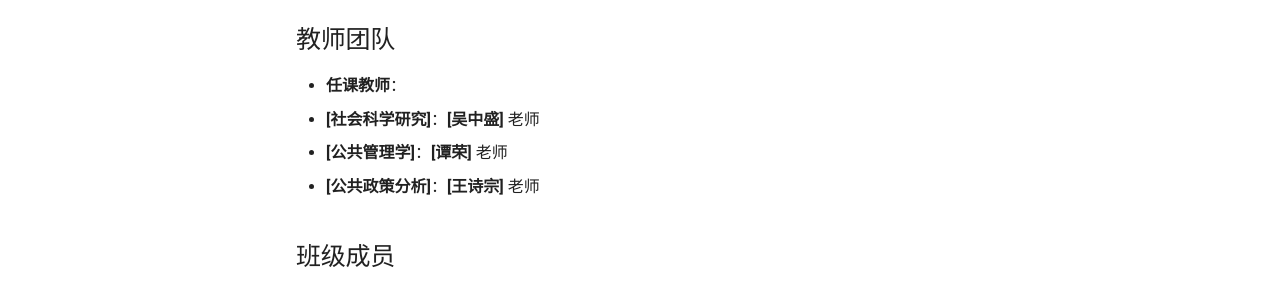
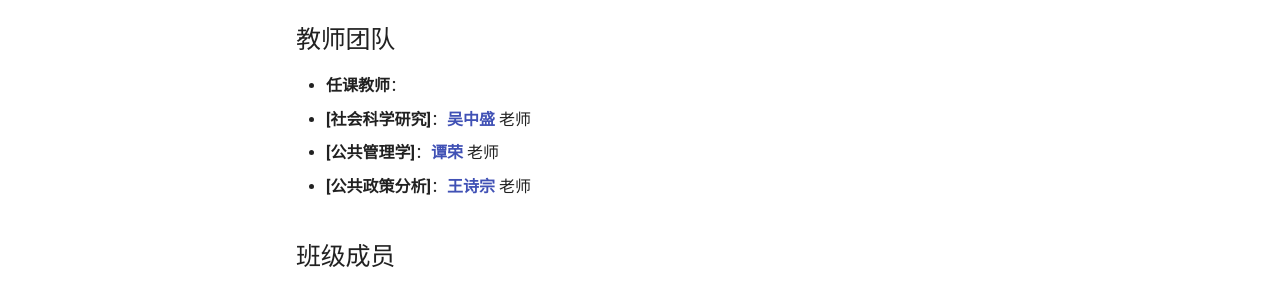
Before and after one commit to ZJU-UPA/zju-upa.github.io, an MkDocs documentation site: the page built from docs/WE/aboutus.md, in a window 1280 px wide and 1228 px high. Shown: the part 605-897 px from the top of the window. Built offline with MkDocs 1.6.1 and Material for MkDocs 9.7.7, drawn with Linux system fonts in a browser that asks for light colours; comment, search, counter and statistics services are not loaded; some of the changed lines change nothing that is shown.

Commit message:
add links

```diff
--- a/docs/WE/aboutus.md
+++ b/docs/WE/aboutus.md
@@ -21,9 +21,9 @@ title: 关于我们
 ## 教师团队
 
 - **任课教师**：
-  - **[社会科学研究]**：**[吴中盛]** 老师
-  - **[公共管理学]**：**[谭荣]** 老师
-  - **[公共政策分析]**：**[王诗宗]** 老师
+  - **[社会科学研究]**：**[吴中盛](https://person.zju.edu.cn/0022142)** 老师
+  - **[公共管理学]**：**[谭荣](https://person.zju.edu.cn/tanrong)** 老师
+  - **[公共政策分析]**：**[王诗宗](https://person.zju.edu.cn/wangshizong)** 老师
 
 
 ## 班级成员
```
